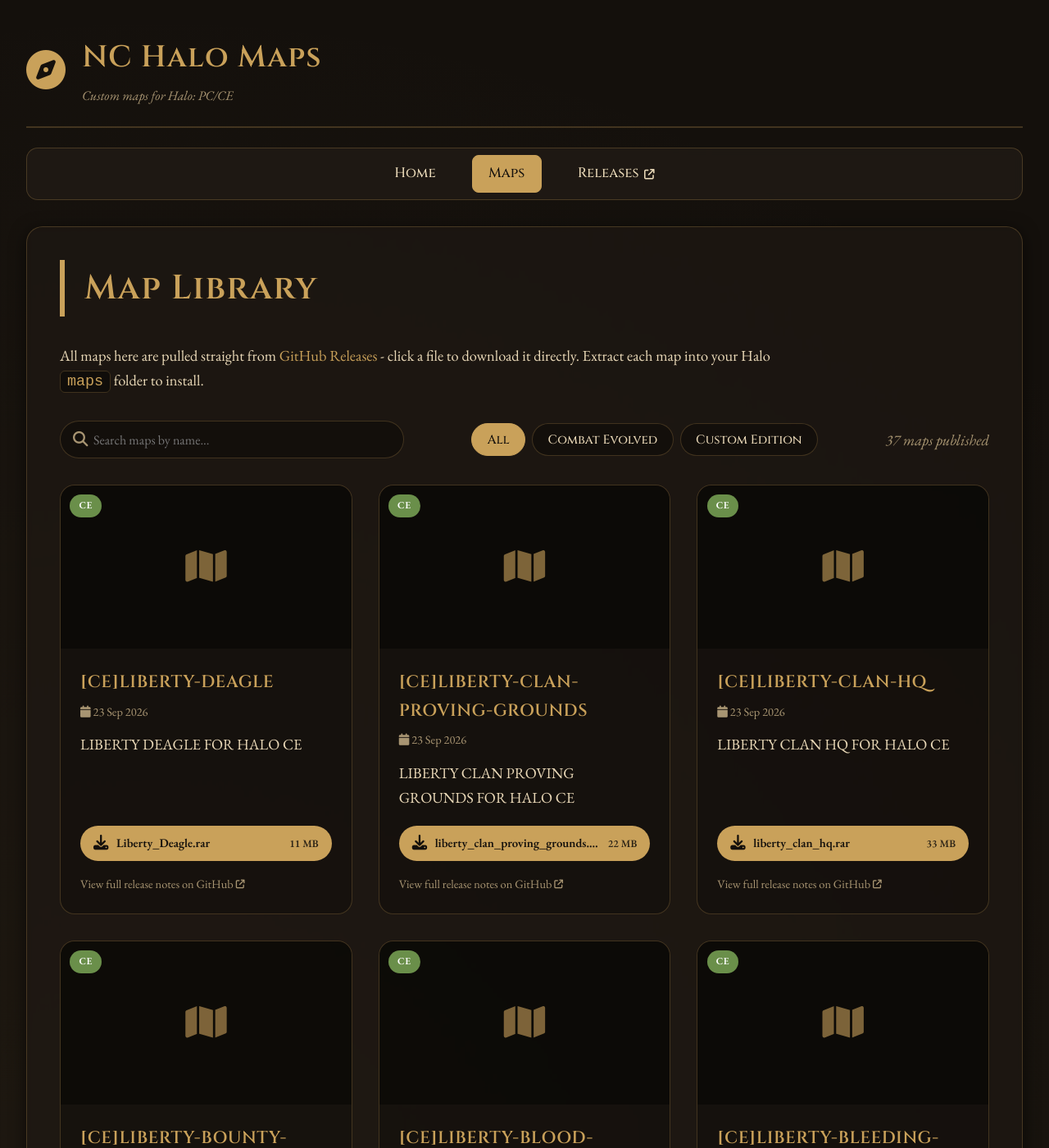
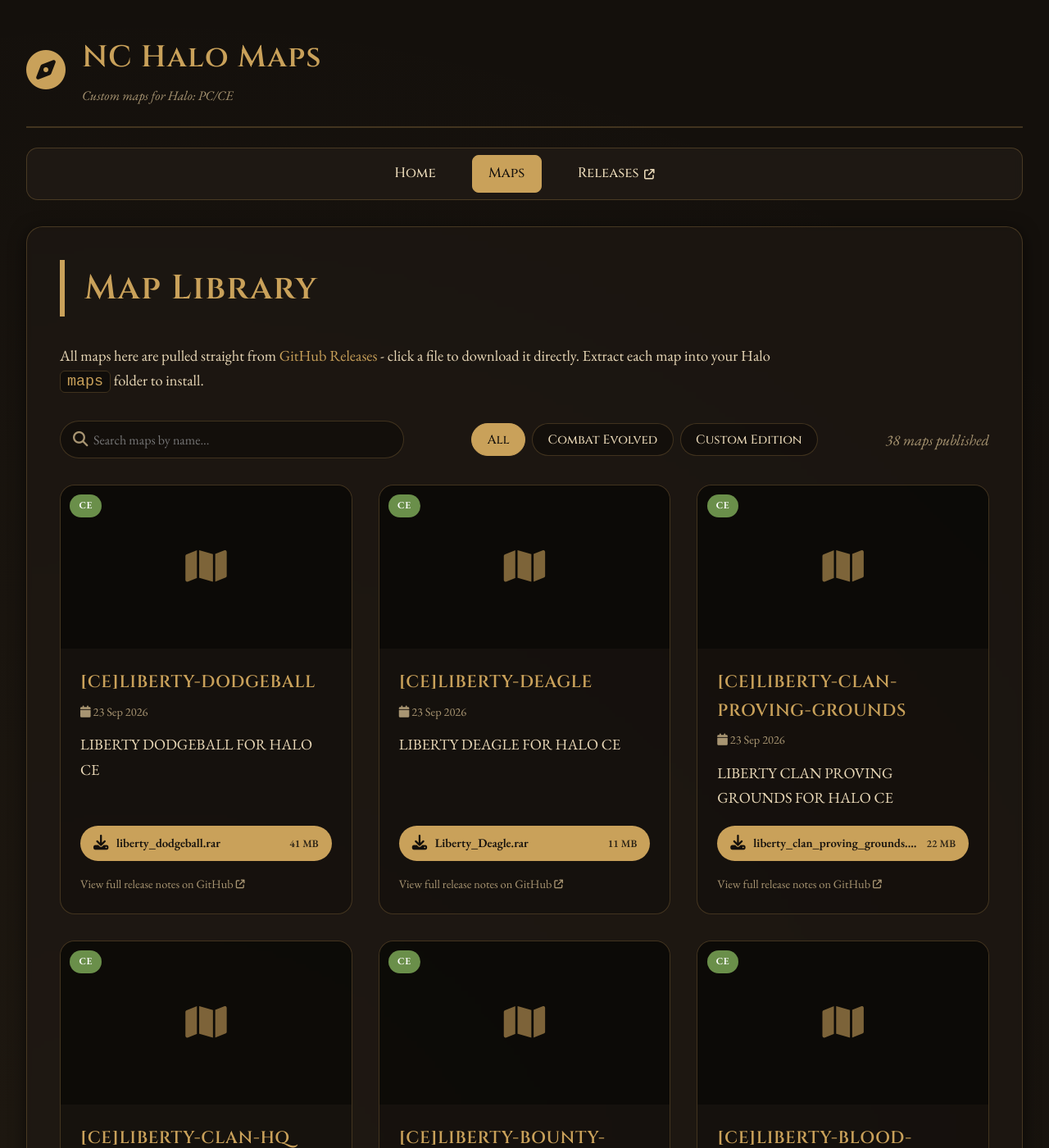
Before and after one commit to Chalwk/NC-Halo-Maps, a Jekyll site: the page built from maps.html, in a window 1280 px wide and 1400 px high. Shown: the whole window at 82% size. Built offline with Jekyll 4.4.1, drawn with Linux system fonts in a browser that asks for light colours.

Commit message:
chore: update releases data

```diff
--- a/_data/releases.json
+++ b/_data/releases.json
@@ -1,4 +1,27 @@
 [
+  {
+    "id": 394814388,
+    "tag": "CE-LIBERTY-DODGEBALL",
+    "name": "[CE]LIBERTY-DODGEBALL",
+    "body": "LIBERTY DODGEBALL FOR HALO CE",
+    "prerelease": false,
+    "published_at": "2026-09-23T15:44:50Z",
+    "html_url": "https://github.com/nakedchick-code/NC-Halo-Maps/releases/tag/CE-LIBERTY-DODGEBALL",
+    "games": [
+      "CE"
+    ],
+    "thumbnail": null,
+    "assets": [
+      {
+        "name": "liberty_dodgeball.rar",
+        "size": 42814412,
+        "size_human": "41 MB",
+        "download_count": 0,
+        "browser_download_url": "https://github.com/nakedchick-code/NC-Halo-Maps/releases/download/CE-LIBERTY-DODGEBALL/liberty_dodgeball.rar",
+        "content_type": "application/x-compressed"
+      }
+    ]
+  },
   {
     "id": 394811115,
     "tag": "CE-LIBERTY-DEAGLE",
```
